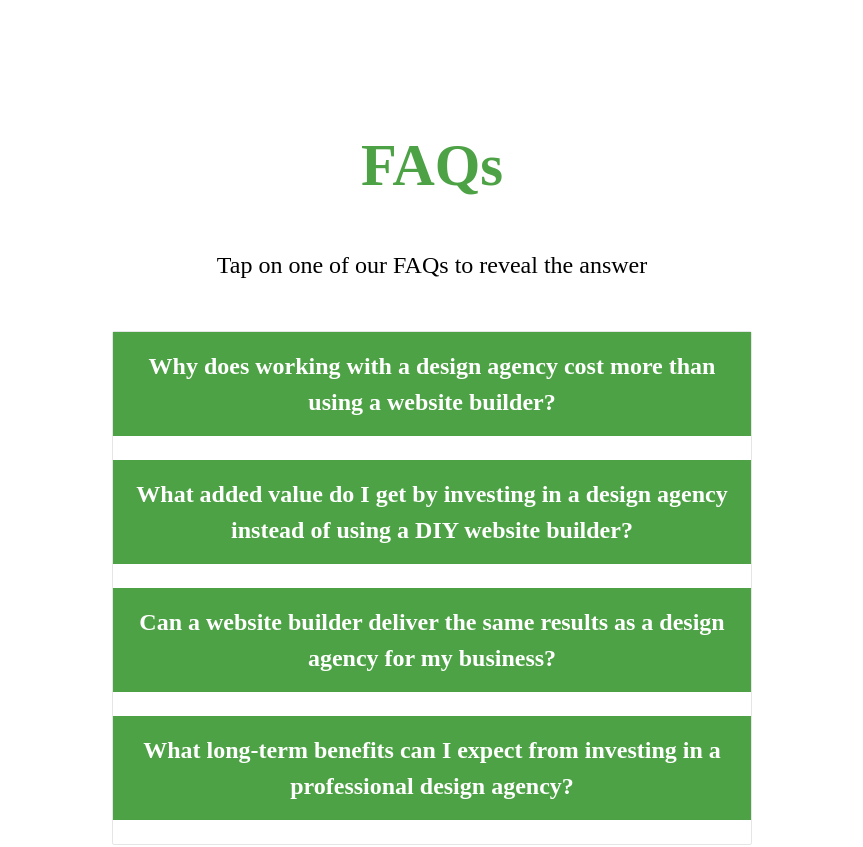
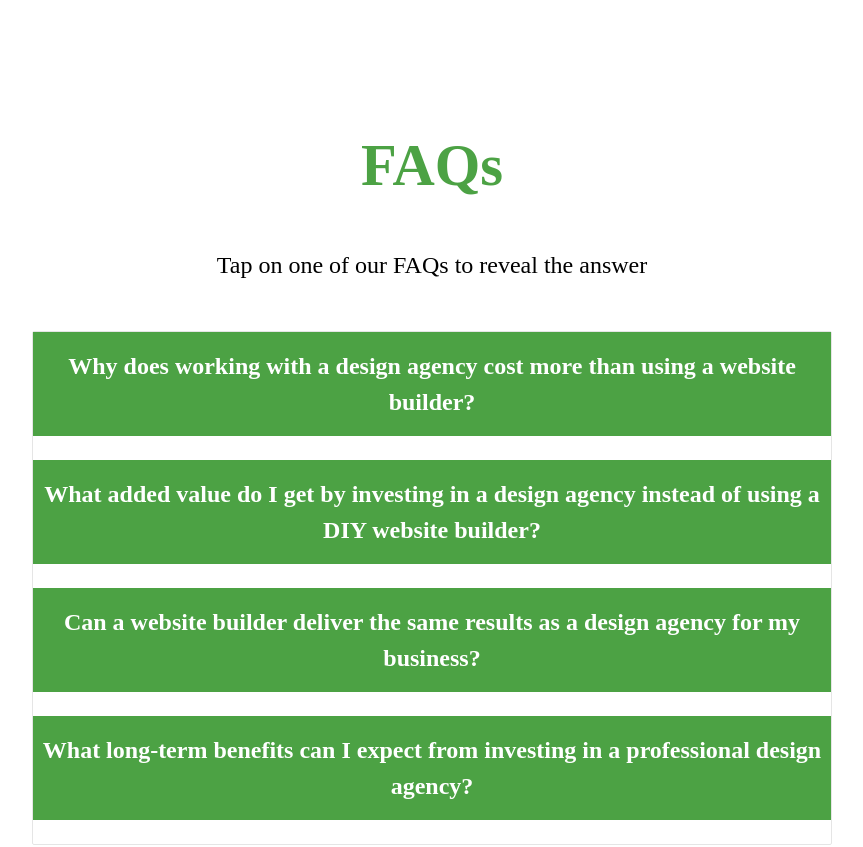
Before and after one commit to hannahf86/jwd, a React (Vite) app: page / in a window 1280 px wide. Shown: the part 7280-8127 px from the top of the page, without its empty margins (208-1071 px from the left). Built offline with nearby package versions, Linux system fonts and the light colour scheme.

Commit message:
faqs updated

```diff
--- a/src/Pages/Landing.jsx
+++ b/src/Pages/Landing.jsx
@@ -708,7 +708,7 @@ const Landing = () => {
       </div>
 
       {/*  --------------------------- FAQs  --------------------------- */}
-      <div id="faqs-five" className="mx-8 md:mx-20 lg:mx-80 my-40">
+      <div id="faqs-five" className="mx-8 md:mx-20 lg:mx-60 my-40">
         <h1 className="text-3xl text-green font-bold mb-12 text-center">
           FAQs
         </h1>
```
